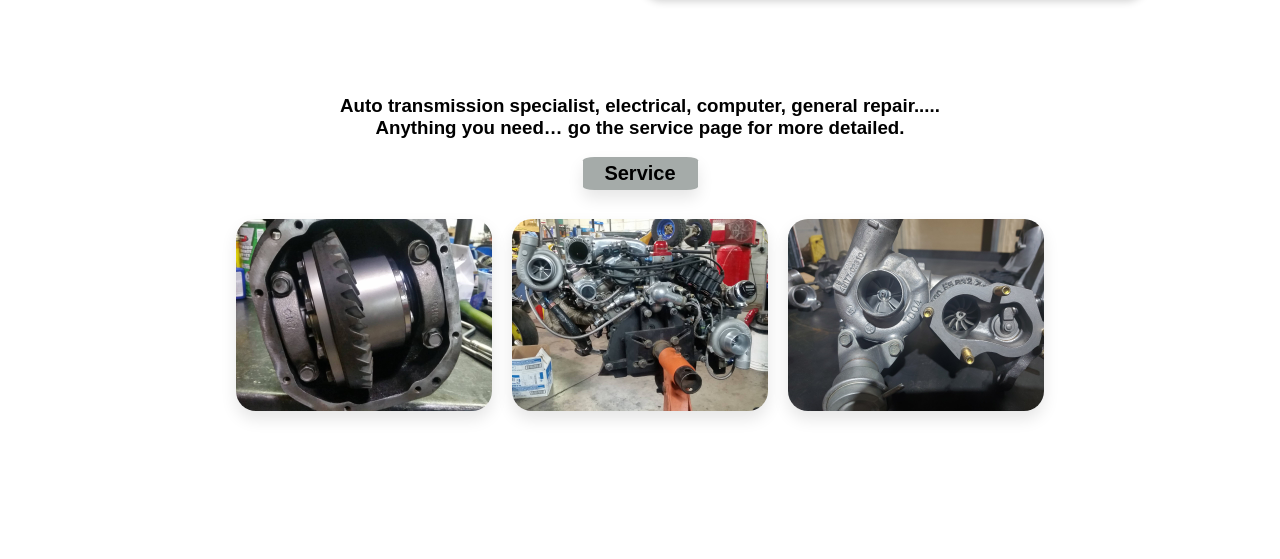
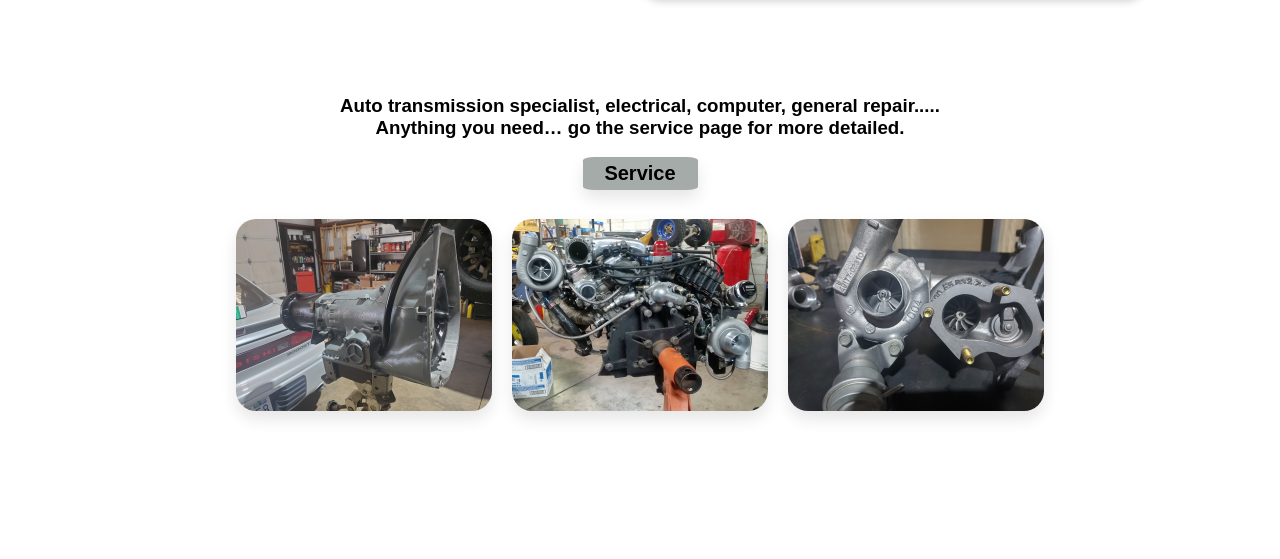
Before and after one commit to NickMbugua/Real_Performance_Automotive, a plain HTML site: page src/Index.html in a window 1280 px wide. Shown: the part 942-1501 px from the top of the page. Drawn offline with Linux system fonts and the light colour scheme.

Commit message:
Changed one image on the home page

```diff
--- a/src/Index.html
+++ b/src/Index.html
@@ -107,7 +107,7 @@
                 <br>
 
                 <aside class="home-page-image-flex">
-                    <img src="img/image_1.jpg" class="image-flex" alt="Image of a differential">
+                    <img src="img/gallery-image23.jpeg" class="image-flex" alt="Image of a differential">
                     <img src="img/gallery-image10.jpg" class="image-flex" alt="Image of an engine">
                     <img src="img/gallery-image14.jpg" class="image-flex_1" alt="Turbo machining">
                 </aside>
```
